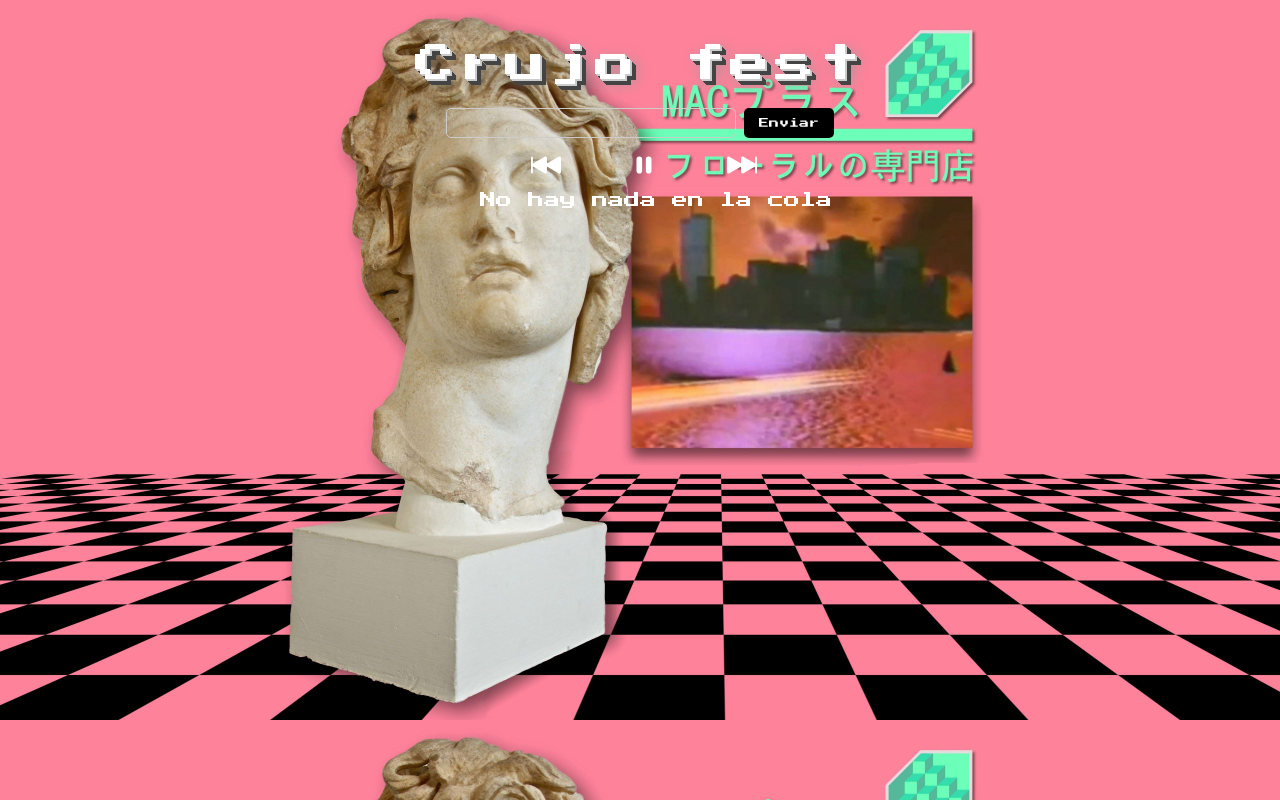
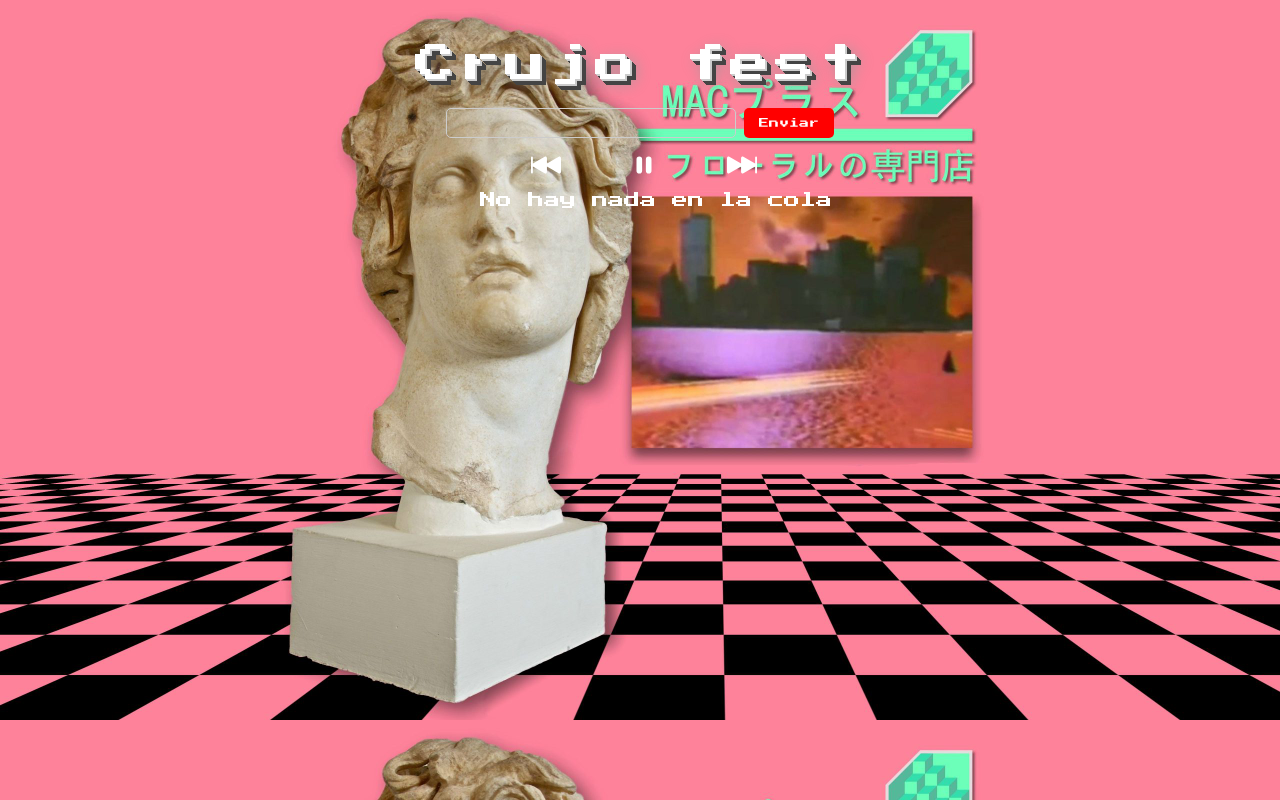
Before and after one commit to jyaru1110/crujofest, a plain HTML site: page index.html in a window 1280 px wide. Drawn offline with nearby package versions, Linux system fonts and the light colour scheme; no server answers.

Commit message:
color rojo en hover

```diff
--- a/css/estilos.css
+++ b/css/estilos.css
@@ -43,7 +43,7 @@
     cursor: pointer;
     font-family: 'Press Start 2P';
     font-size: 10px;
-    background-color: #000;
+    background-color: #ff0000;
 }
 .form input{
     background-color: transparent;
```
